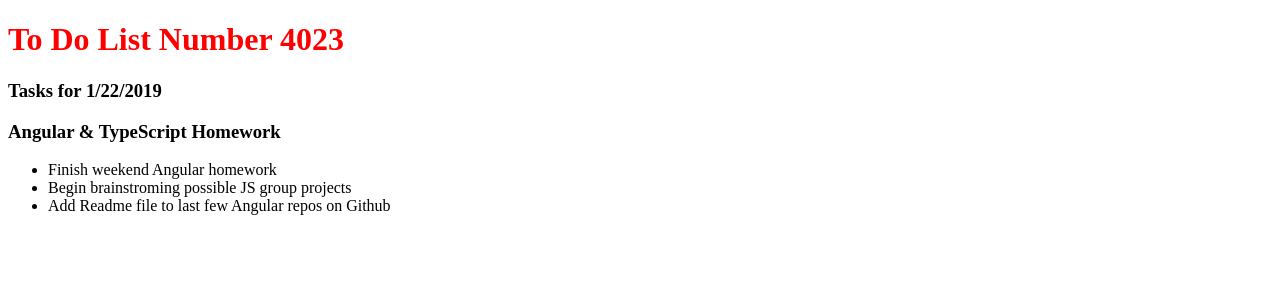
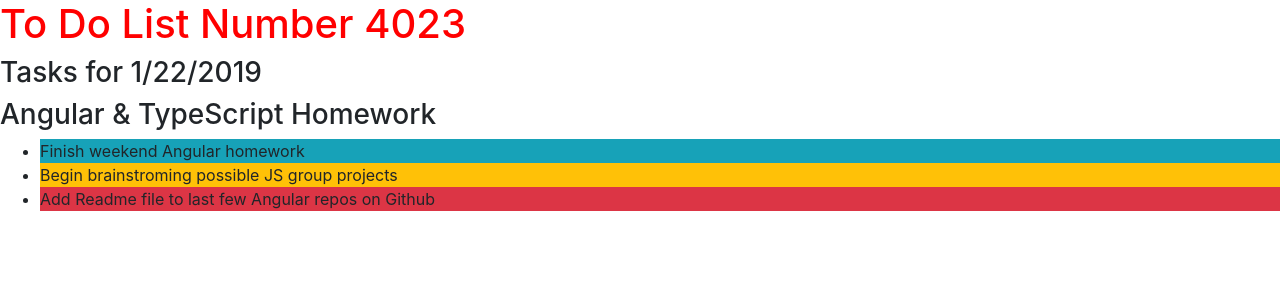
Before and after one commit to skillitzimberg/TypeScript-ToDo, an Angular app: page / in a window 1280 px wide. Shown: the top 300 px of the page. Built offline with nearby package versions, Linux system fonts and the light colour scheme.

Commit message:
add prperty binding

```diff
--- a/package.json
+++ b/package.json
@@ -21,6 +21,7 @@
     "@angular/platform-browser": "^5.2.0",
     "@angular/platform-browser-dynamic": "^5.2.0",
     "@angular/router": "^5.2.0",
+    "bootstrap": "^4.2.1",
     "core-js": "^2.4.1",
     "rxjs": "^5.5.6",
     "zone.js": "^0.8.19"
--- a/src/app/app.component.html
+++ b/src/app/app.component.html
@@ -5,5 +5,7 @@
   <h3>{{currentFocus}}</h3>
 
   <ul>
-    <li *ngFor="let currentTask of tasks" (click)="editTask()">{{currentTask.description}}</li>
+    <li [class]="priorityColor(currentTask)" *ngFor="let currentTask of tasks" (click)="priority =currentTask.displayPriority()">{{currentTask.description}}</li>
   </ul>
+
+  <p>{{ priority }}</p>
--- a/src/app/app.component.ts
+++ b/src/app/app.component.ts
@@ -14,17 +14,26 @@ export class AppComponent {
   month: number = this.currentTime.getMonth() + 1;
   day: number = this.currentTime.getDate();
   year: number = this.currentTime.getFullYear();
-
+  show: boolean = true;
 
   tasks: Task[] = [
-    new Task('Finish weekend Angular homework', 'High'),
-    new Task('Begin brainstroming possible JS group projects','Medium'),
-    new Task('Add Readme file to last few Angular repos on Github', 'Low')
+    new Task('Finish weekend Angular homework', 1),
+    new Task('Begin brainstroming possible JS group projects', 2),
+    new Task('Add Readme file to last few Angular repos on Github', 3)
   ];
 
   editTask() {
-    alert("Time to edit a task!");
+    alert("Time to edit a tasks")
   }
+
+  priorityColor(currentTask) {
+    if (currentTask.priority === 3) {
+      return "bg-danger";
+    } else if (currentTask.priority === 2) {
+      return "bg-warning";
+    } else {
+      return "bg-info";
+    }
+  }
+
 }
-
- // <button (click)="editTask()">Edit</button>
--- a/src/app/app.module.ts
+++ b/src/app/app.module.ts
@@ -1,10 +1,12 @@
 import { BrowserModule } from '@angular/platform-browser';
 import { NgModule } from '@angular/core';
 import { AppComponent } from './app.component';
+import { NgLoopDirective } from './ng-loop.directive';
 
 @NgModule({
   declarations: [
-    AppComponent
+    AppComponent,
+    NgLoopDirective
   ],
   imports: [
     BrowserModule
--- a/src/app/models/task.model.ts
+++ b/src/app/models/task.model.ts
@@ -1,8 +1,12 @@
 export class Task {
   done: boolean = false;
 
-  constructor(public description: string, public priority: string) {
+  constructor(public description: string, public priority: number) {
 
+  }
+
+  displayPriority(){
+    return this.priority;
   }
 
   markDone() {
--- /dev/null
+++ b/src/app/ng-loop.directive.ts
@@ -0,0 +1,10 @@
+import { Directive } from '@angular/core';
+
+@Directive({
+  selector: '[appNgLoop]'
+})
+export class NgLoopDirective {
+
+  constructor() { }
+
+}
```
Also changed, not shown: src/app/models/day.model.ts (+8 -8 lines), .angular-cli.json, 2 other files (tests, documents, lock files or other folders).
